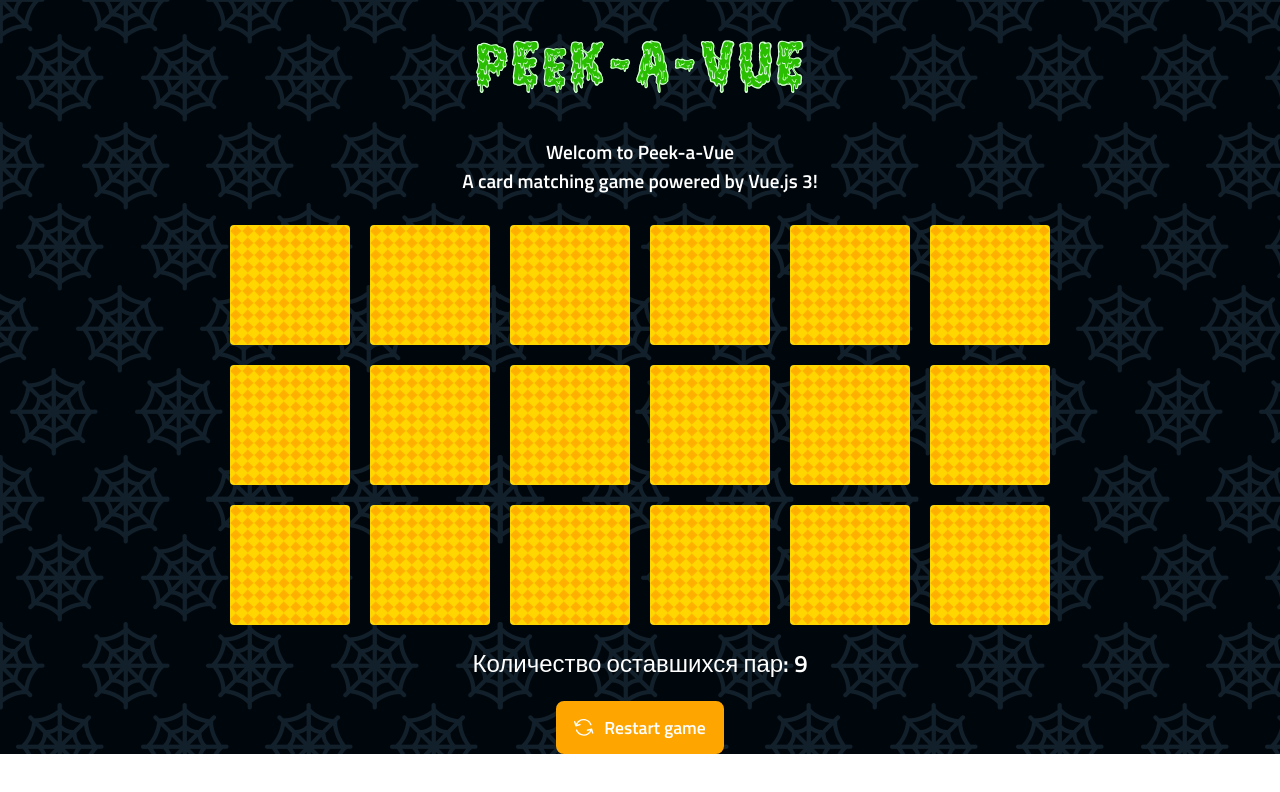
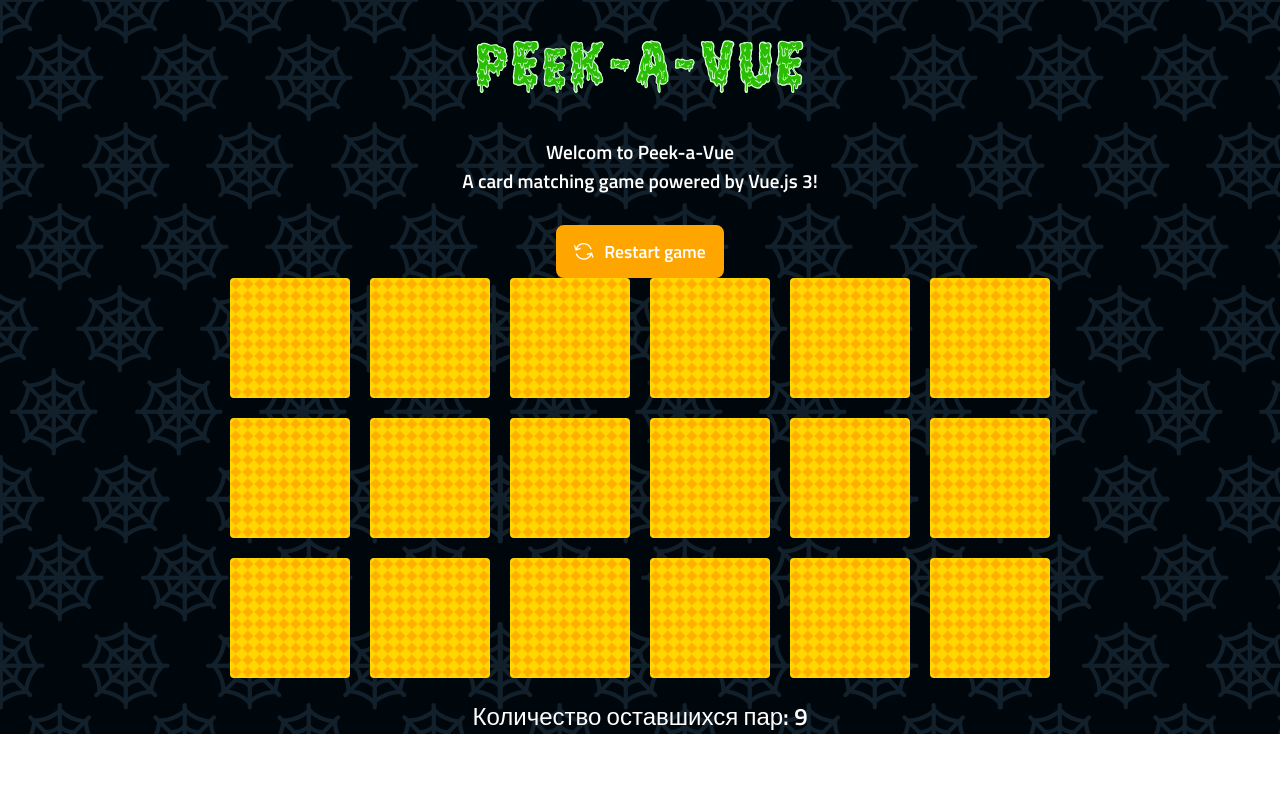
Before and after one commit to Ann-Fox/memory-game-vue, a Vue app: page /about in a window 1280 px wide. Both pictures are taken after a click on the button "Start game". Shown: the top 792 px of the page. Built offline with nearby package versions, Linux system fonts and the light colour scheme.

Commit message:
refractor: button newGame вынесена в отдельный компонент

```diff
--- /dev/null
+++ b/src/components/NewGameButton.vue
@@ -0,0 +1,52 @@
+<template>
+     <button v-if="newPlayer" @click="startNewGame" class="button-restart">
+    <img src="../../public/images/play.svg"/> Start game</button>
+  <button v-else @click="startNewGame" class="button-restart">
+    <img src="../../public/images/restart.svg"/> Restart game</button>
+</template>
+
+<script setup>
+import { defineEmits } from 'vue';
+
+const props = defineProps ({
+    newPlayer:{
+        type: Boolean,
+        default: true
+    }
+})
+
+const emit = defineEmits();
+
+const startNewGame = () => {
+    emit('start-new-game', {
+    });
+};
+</script>
+
+<style scoped>
+.button-restart {
+  background-color: orange;
+  color: white;
+  padding: 0.70rem 1rem;
+  display: flex;
+  align-items: center;
+  justify-content: center;
+  margin: 0 auto;
+  border: 2px solid orange;
+  border-radius: 8px;
+  font-weight: bold;
+  font-family: "Titillium Web", sans-serif;
+font-size: 1.1rem;
+cursor: pointer;
+
+}
+
+.button-restart:hover {
+  background-color: transparent;
+  border: 2px solid orange;
+
+}
+.button-restart img {
+  padding-right: 10px;
+}
+</style>
--- a/src/views/AboutView.vue
+++ b/src/views/AboutView.vue
@@ -1,14 +1,11 @@
 <template>
   <HeaderComponent></HeaderComponent>
+  <NewGameButton :new-player="newPlayer" @start-new-game="startNewGame"></NewGameButton>
   <TransitionGroup tag="section" class="game-board" name="shuffle-card">
     <Card v-for="card in cardList" :key="`${card.value}-${card.variant}`" :value="card.value" :visible="card.visible"
       @select-card="flipCard" :position="card.position" :matched="card.matched"></Card>
   </TransitionGroup>
   <h2 class="status">{{ status }}</h2>
-  <button v-if="newPlayer" @click="startGame" class="button-restart">
-    <img src="../../public/images/play.svg"/> Start game</button>
-  <button v-else @click="restartGame" class="button-restart">
-    <img src="../../public/images/restart.svg"/> Restart game</button>
 </template>
 
 <script setup>
@@ -17,6 +14,7 @@
 import { computed, ref, watch } from 'vue'
 import { launchConfetti } from '../utilite/confetti'
 import HeaderComponent from '@/components/HeaderComponent.vue';
+import NewGameButton from '@/components/NewGameButton.vue';
 
 const cardList = ref([]);
 const userSelection = ref([])
@@ -26,6 +24,14 @@
 newPlayer.value = false
 
 restartGame()
+}
+
+const startNewGame = ()=> {
+  if(newPlayer) {
+    startGame()
+  } else {
+    restartGame()
+  }
 }
 
 // Статус игры, если нет ни одной пары, игрок выиграл, иначе, показать количество оставшихся пар
@@ -43,11 +49,6 @@
 
   return remainingCards / 2;
 })
-
-// Метод перемешивания карт
-// const shuffleCards = () => {
-//   // cardList.value = _.shuffle(cardList.value)
-// }
 
 // Метод перезапуска игры
 const restartGame = () => {
@@ -90,15 +91,6 @@
     position: index
   }
 })
-// Создание массива карт
-// for (let index = 0; index < 18; index++) {
-//   cardList.value.push({
-//     value: 8,
-//     visible: false,
-//     position: index,
-//     matched: false
-//   })
-// }
 
 const flipCard = payload => {
   cardList.value[payload.position].visible = true
@@ -139,7 +131,7 @@
       setTimeout(() => {
         cardList.value[cardOne.position].visible = false
         cardList.value[cardTwo.position].visible = false
-      }, 2000)
+      }, 1000)
 
     }
     userSelection.value.length = 0
@@ -162,33 +154,6 @@
   font-family: "Titillium Web", sans-serif;
 }
 
-.button-restart {
-  background-color: orange;
-  color: white;
-  padding: 0.70rem 1rem;
-  display: flex;
-  align-items: center;
-  justify-content: center;
-  margin: 0 auto;
-  border: 2px solid orange;
-  border-radius: 8px;
-  font-weight: bold;
-  font-family: "Titillium Web", sans-serif;
-font-size: 1.1rem;
-cursor: pointer;
-
-}
-
-.button-restart:hover {
-  background-color: transparent;
-  border: 2px solid orange;
-
-}
-.button-restart img {
-  padding-right: 10px;
-}
-
-
 .shuffle-card-move {
   transition: transform 0.8s ease-in;
 }
```
